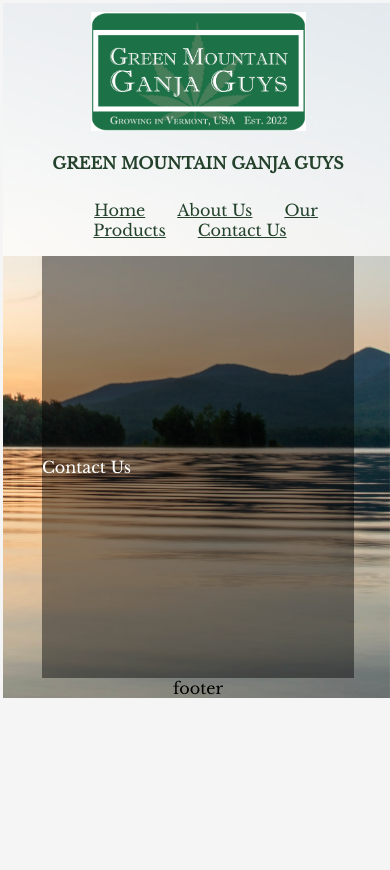
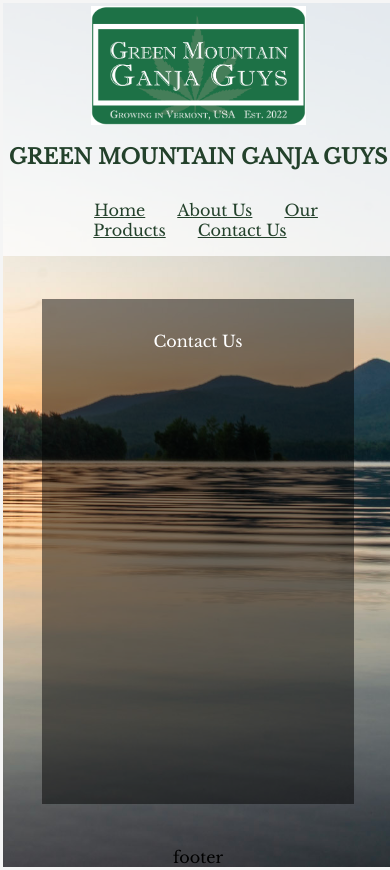
Before and after one commit to ramag1/green-mountain-web, a React (Create React App) app in the folder green-mountain/: page /contact in a window 390 px wide. Before the commit the page ends 844 px from the top, so only its background shows below. Built offline with nearby package versions, Linux system fonts and the light colour scheme.

Commit message:
Add styling to Contact

```diff
--- a/green-mountain/src/components/Contact.css
+++ b/green-mountain/src/components/Contact.css
@@ -1,6 +1,5 @@
 .contact__div {
-    background-color: rgba(0, 0, 0, 0.434);
-    height: 50vh;
+    height: 80vh;
     width: 80vw;
     text-align: center;
     margin: 0 auto;
@@ -9,8 +8,23 @@
 }
 
 .contact__p {
-    /* flex-direction: column;
-    flex-wrap: nowrap; */
+    overflow-y: scroll;
+    background-color: rgba(0, 0, 0, 0.485);
+    padding-top: 2em;
     align-self: center;
     justify-items: center;
 }
+
+@media only screen and (max-width: 900px) {
+
+    .contact__div {
+        height: 70vh;
+        width: 80vw;
+        margin-top: 0em;
+    }
+
+    .contact__p {
+        height: 80%;
+        width: 80vw;
+    }
+}
--- a/green-mountain/src/components/Contact.js
+++ b/green-mountain/src/components/Contact.js
@@ -3,10 +3,8 @@ import './Contact.css'
 
 function Contact(props) {
     return (
-        <div id="contact">
-            <div className='contact__div'>
+        <div className='contact__div'>
             <p className="contact__p"> Contact Us </p>
-            </div>
         </div>
     );
 }
--- a/green-mountain/src/components/HeaderNav.css
+++ b/green-mountain/src/components/HeaderNav.css
@@ -53,7 +53,7 @@ a {
         background-size: cover;
     }
     h1 {
-        font-size: 1em ;
+        font-size: 1.3em ;
         grid-row: 2;
         grid-column: 1;
     }
--- a/green-mountain/src/components/Home.css
+++ b/green-mountain/src/components/Home.css
@@ -24,5 +24,6 @@
     }
     .home__p {
         height: 80%;
+        width: 80vw;
     }
 }
```
